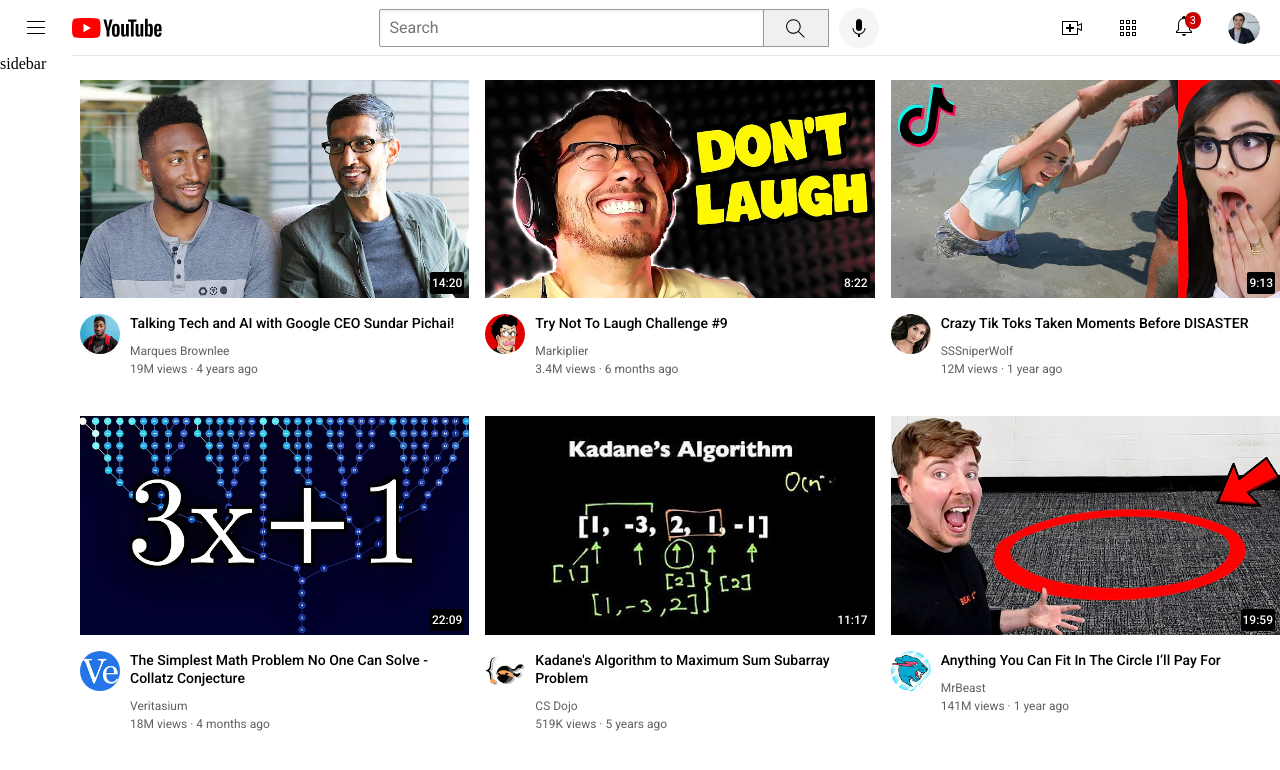
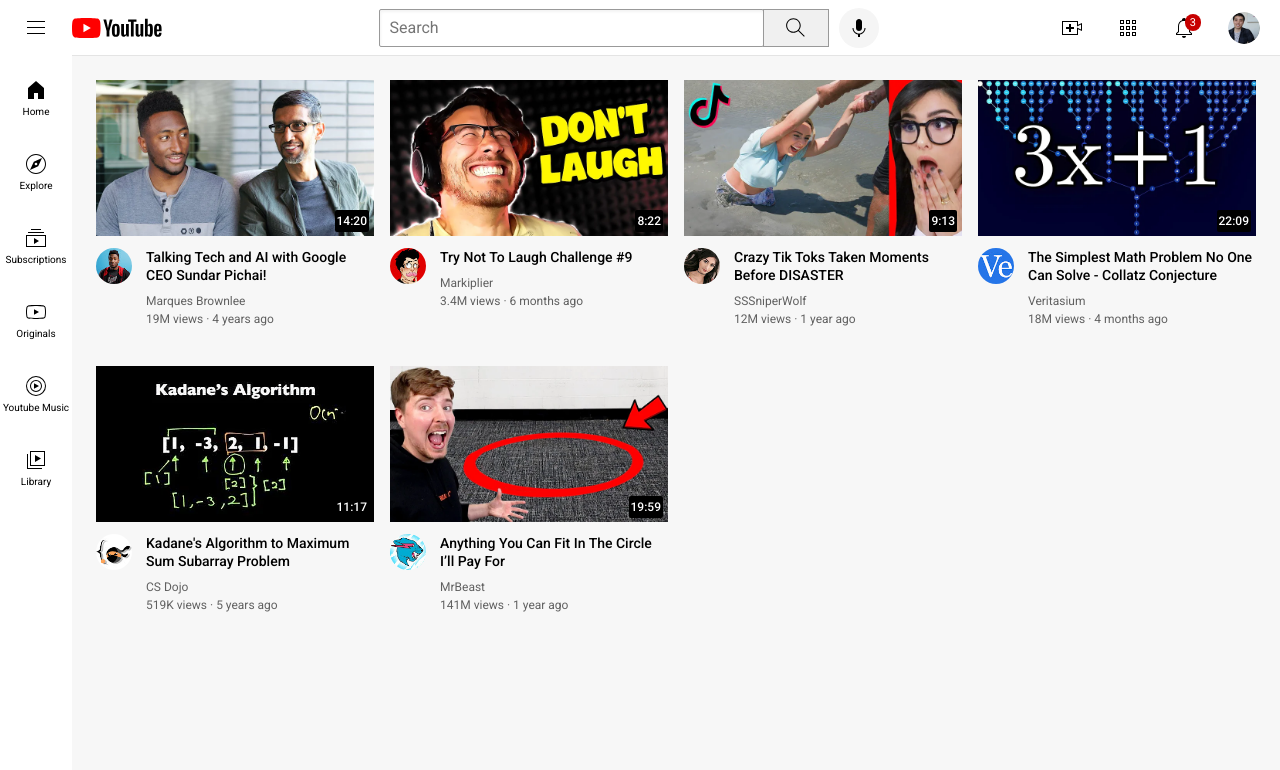
Before and after one commit to 7gajaN/FrontEnd-Practice, a plain HTML site: page HTML&CSS/youtube.html in a window 1280 px wide. Shown: the top 770 px of the page. Drawn offline with Linux system fonts and the light colour scheme.

Commit message:
end of course/project

```diff
--- a/HTML&CSS/styles/general.css
+++ b/HTML&CSS/styles/general.css
@@ -8,5 +8,7 @@
     margin:0;
     padding-bottom: 3000px;
     padding-top: 80px;
-    padding-left: 80px;
+    padding-left: 96px;
+    padding-right: 24px;
+    background-color: rgb(247, 247, 247);
 }
--- a/HTML&CSS/styles/header.css
+++ b/HTML&CSS/styles/header.css
@@ -61,9 +61,48 @@
     margin-right: 10px;
 }
 
+.search-button,
+.voice-search-button,
+.upload-icon-container,
+.youtube-apps-container,
+.notifications-icon-container{
+    display: flex;
+    position: relative;
+    justify-content: center;
+    align-items: center;
+}
+
+.search-button .tooltip,
+.voice-search-button .tooltip,
+.upload-icon-container .tooltip,
+.youtube-apps-container .tooltip,
+.notifications-icon-container .tooltip{
+    font-family: 'Roboto', sans-serif, Arial, Helvetica, sans-serif;
+    position: absolute;
+    background-color: gray;
+    color: white;
+    padding: 4px;
+    padding-left: 8px;
+    padding-right: 8px;
+    border-radius: 2px;
+    font-size: 12px;
+    bottom: -30px;
+    opacity: 0;
+    transition: opacity 0.15s;
+    pointer-events: none;
+    white-space: nowrap;
+}
+
+.search-button:hover .tooltip,
+.voice-search-button:hover .tooltip,
+.upload-icon-container:hover .tooltip,
+.youtube-apps-container:hover .tooltip,
+.notifications-icon-container:hover .tooltip{
+    opacity: 1;
+}
+
 .search-icon{
     height: 25px;
-    margin-top: 4px;
 }
 
 .voice-search-button{
@@ -76,7 +115,6 @@
 
 .voice-search-icon{
     height: 24px;
-    margin-top: 4px;
 }
 
 .search-bar{
--- a/HTML&CSS/styles/sidebar.css
+++ b/HTML&CSS/styles/sidebar.css
@@ -5,4 +5,29 @@
     top: 55px;
     background-color: white;
     width: 72px;
+    z-index: 200;
+    padding-top: 5px;
 }
+
+.sidebar-link{
+    height: 74px;
+    display: flex;
+    justify-content: center;
+    align-items: center;
+    flex-direction: column;
+}
+
+.sidebar-link:hover{
+    background-color: rgb(228, 228, 228);
+    cursor: pointer;
+}
+
+.sidebar-link img{
+    height: 24px;
+    margin-bottom: 4px;
+}
+
+.sidebar-link div{
+    font-family: 'Roboto', sans-serif, Arial, Helvetica, sans-serif;
+    font-size: 10px;
+}
--- a/HTML&CSS/styles/video.css
+++ b/HTML&CSS/styles/video.css
@@ -8,17 +8,17 @@
     font-size: 14px;
     font-weight: 500;
     line-height: 18px;
-    margin-bottom: 12px;
+    margin-bottom: 10px;
 }
 
 
 .profile-picture{
-    width: 40px;
+    width: 36px;
     border-radius: 50px;
 }
 
 .thumbnail-row{
-  margin-bottom: 12px;
+  margin-bottom: 8px;
   position: relative;
 }
 
@@ -44,6 +44,18 @@
     row-gap: 40px;
 }
 
+@media (max-width: 750px){
+    .video-grid{
+        grid-template-columns: 1fr 1fr;
+    }
+}
+
+@media (min-width: 1000px){
+    .video-grid{
+        grid-template-columns: 1fr 1fr 1fr 1fr;
+    }
+}
+
 .video-time{
     font-family: 'Roboto', sans-serif, Arial, Helvetica, sans-serif;
     background-color: black;
--- a/HTML&CSS/youtube.html
+++ b/HTML&CSS/youtube.html
@@ -13,7 +13,7 @@
         <link rel="stylesheet" href="styles/sidebar.css">
     </head>
     <body>
-        <div class="header">
+        <header class="header">
             <div class="left-section">
                 <img class="hamburger-menu" src="icons/hamburger-menu.svg">
                 <img class="youtube-logo" src="icons/youtube-logo.svg">
@@ -22,26 +22,60 @@
                 <input class="search-bar" type="text" placeholder="Search">
                 <button class="search-button">
                     <img class="search-icon" src="icons/search.svg">
+                    <div class="tooltip">Search</div>
                 </button>
                 <button class="voice-search-button">
                     <img class="voice-search-icon" src="icons/voice-search-icon.svg">
+                    <div class="tooltip">Search with your voice</div>
                 </button>
             </div>
             <div class="right-section">
-                <img class="upload-icon" src="icons/upload.svg">
-                <img class="youtube-apps-icon" src="icons/youtube-apps.svg">
+                <div class="upload-icon-container">
+                    <img class="upload-icon" src="icons/upload.svg">
+                    <div class="tooltip">Create</div>
+                </div>
+                <div class="youtube-apps-container">
+                    <img class="youtube-apps-icon" src="icons/youtube-apps.svg">
+                    <div class="tooltip">Youtube Apps</div>
+                </div>
                 <div class="notifications-icon-container">
                     <img class="notification-icon" src="icons/notifications.svg">
                     <div class="notifications-count">3</div>
+                    <div class="tooltip">Notifications</div>
                 </div>
                 <img class="current-user-picture" src="channel-pictures/my-channel.jpeg">
+            </header>
+
+        <nav class="sidebar">
+            <div class="sidebar-link">
+                <img src="icons/home.svg">
+                <div>Home</div>
             </div>
+            <div class="sidebar-link">
+                <img src="icons/explore.svg">
+                <div>Explore</div>
+            </div>
+            <div class="sidebar-link">
+                <img src="icons/subscriptions.svg">
+                <div>Subscriptions</div>
+            </div>
+            <div class="sidebar-link">
+                <img src="icons/originals.svg">
+                <div>Originals</div>
+            </div>
+            <div class="sidebar-link">
+                <img src="icons/youtube-music.svg">
+                <div>Youtube Music</div>
+            </div>
+            <div class="sidebar-link">
+                <img src="icons/library.svg">
+                <div>Library</div>
+            </div>
+        </nav>
 
-        <div class="sidebar">
-            sidebar
-        </div>
 
-        </div>
+
+        <main>
         <div class="video-grid">
             <div class="video-preview">
                 <div class="thumbnail-row">
@@ -151,7 +185,6 @@
                 </div>
             </div>
         </div>
-
-
+    </main>
     </body>
 </html>
```
Also changed, not shown: HTML&CSS/icons/explore.svg (added).
